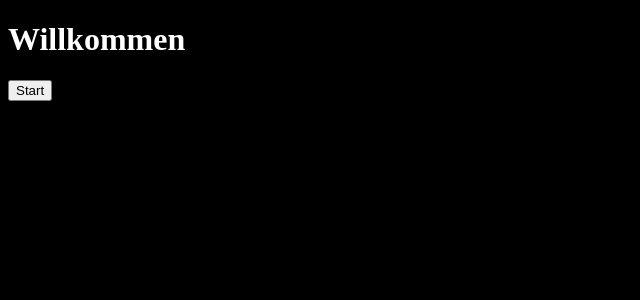
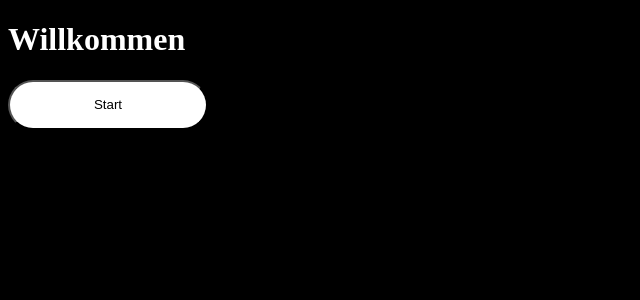
Before and after one commit to AlexGrohmann/Bok, a Next.js app: page /components/Item in a window 1280 px wide. Shown: the top 300 px of the page, without its empty margins (0-640 px from the left). Built offline with nearby package versions, Linux system fonts and the light colour scheme.

Commit message:
add some global styles

```diff
--- a/pages/styles/index.css
+++ b/pages/styles/index.css
@@ -2,3 +2,12 @@ body {
     background-color: black;
     color: white;
 }
+
+button {
+    width: 200px;
+    height: 50px;
+    border-radius: 90px;
+    background-color: white;
+    color: black;
+    cursor: pointer;
+}
```
